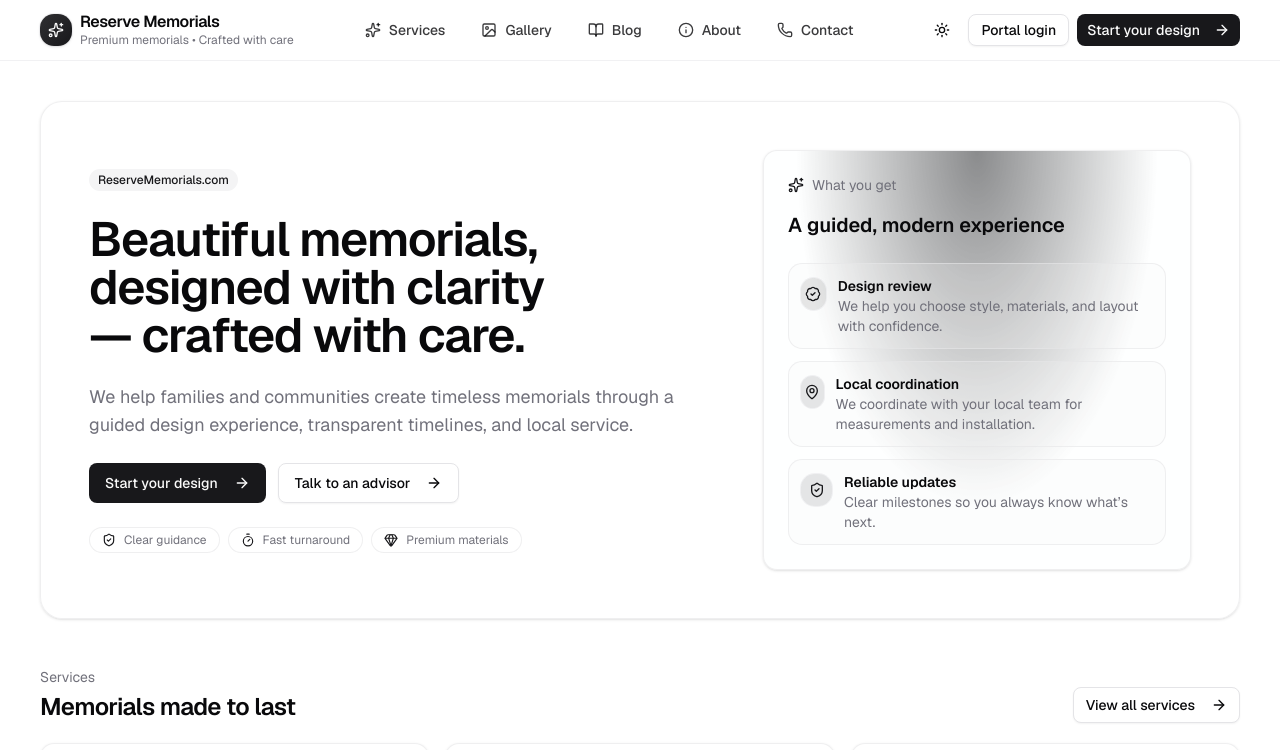
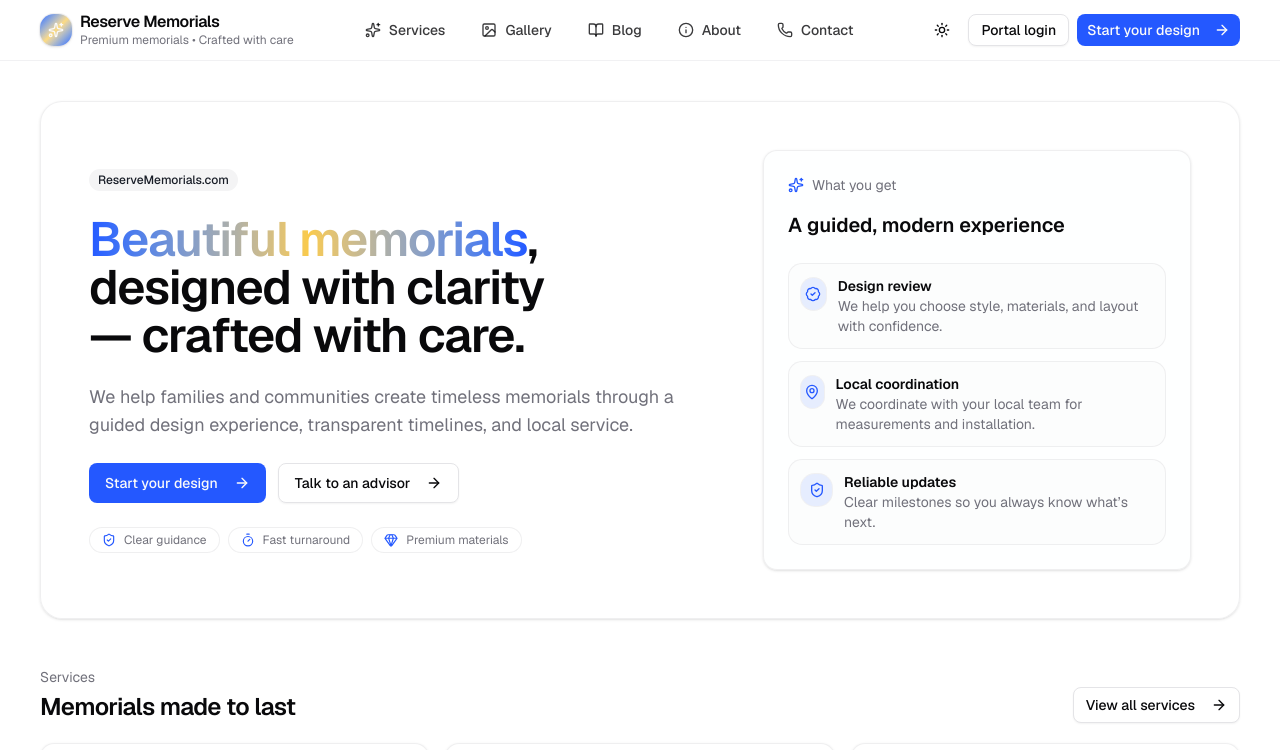
Before and after one commit to Reserve-Memorials/reservememorials2026, a Next.js app: page / in a window 1280 px wide. Shown: the top 750 px of the page. Built offline with nearby package versions, Linux system fonts and the light colour scheme.

Commit message:
Marketing: add brand color palette (blue + gold) + richer gradients

```diff
--- a/src/app/globals.css
+++ b/src/app/globals.css
@@ -54,31 +54,32 @@
   --card-foreground: oklch(0.141 0.005 285.823);
   --popover: oklch(1 0 0);
   --popover-foreground: oklch(0.141 0.005 285.823);
-  --primary: oklch(0.21 0.006 285.885);
+  /* Brand-inspired (lobodamonuments.com): royal blue + warm gold accents */
+  --primary: oklch(0.55 0.26 265);
   --primary-foreground: oklch(0.985 0 0);
   --secondary: oklch(0.967 0.001 286.375);
-  --secondary-foreground: oklch(0.21 0.006 285.885);
+  --secondary-foreground: oklch(0.23 0.02 265);
   --muted: oklch(0.967 0.001 286.375);
   --muted-foreground: oklch(0.552 0.016 285.938);
-  --accent: oklch(0.967 0.001 286.375);
-  --accent-foreground: oklch(0.21 0.006 285.885);
+  --accent: oklch(0.92 0.12 88);
+  --accent-foreground: oklch(0.23 0.03 80);
   --destructive: oklch(0.577 0.245 27.325);
   --border: oklch(0.92 0.004 286.32);
   --input: oklch(0.92 0.004 286.32);
-  --ring: oklch(0.705 0.015 286.067);
-  --chart-1: oklch(0.646 0.222 41.116);
+  --ring: oklch(0.62 0.16 265);
+  --chart-1: oklch(0.55 0.26 265);
   --chart-2: oklch(0.6 0.118 184.704);
   --chart-3: oklch(0.398 0.07 227.392);
-  --chart-4: oklch(0.828 0.189 84.429);
-  --chart-5: oklch(0.769 0.188 70.08);
+  --chart-4: oklch(0.86 0.15 88);
+  --chart-5: oklch(0.62 0.12 55);
   --sidebar: oklch(0.985 0 0);
   --sidebar-foreground: oklch(0.141 0.005 285.823);
-  --sidebar-primary: oklch(0.21 0.006 285.885);
+  --sidebar-primary: oklch(0.55 0.26 265);
   --sidebar-primary-foreground: oklch(0.985 0 0);
   --sidebar-accent: oklch(0.967 0.001 286.375);
-  --sidebar-accent-foreground: oklch(0.21 0.006 285.885);
+  --sidebar-accent-foreground: oklch(0.23 0.02 265);
   --sidebar-border: oklch(0.92 0.004 286.32);
-  --sidebar-ring: oklch(0.705 0.015 286.067);
+  --sidebar-ring: oklch(0.62 0.16 265);
 }
 
 .dark {
@@ -88,22 +89,22 @@
   --card-foreground: oklch(0.985 0 0);
   --popover: oklch(0.21 0.006 285.885);
   --popover-foreground: oklch(0.985 0 0);
-  --primary: oklch(0.92 0.004 286.32);
-  --primary-foreground: oklch(0.21 0.006 285.885);
+  --primary: oklch(0.75 0.18 265);
+  --primary-foreground: oklch(0.16 0.02 265);
   --secondary: oklch(0.274 0.006 286.033);
   --secondary-foreground: oklch(0.985 0 0);
   --muted: oklch(0.274 0.006 286.033);
   --muted-foreground: oklch(0.705 0.015 286.067);
-  --accent: oklch(0.274 0.006 286.033);
+  --accent: oklch(0.45 0.09 88);
   --accent-foreground: oklch(0.985 0 0);
   --destructive: oklch(0.704 0.191 22.216);
   --border: oklch(1 0 0 / 10%);
   --input: oklch(1 0 0 / 15%);
-  --ring: oklch(0.552 0.016 285.938);
-  --chart-1: oklch(0.488 0.243 264.376);
+  --ring: oklch(0.75 0.18 265);
+  --chart-1: oklch(0.75 0.18 265);
   --chart-2: oklch(0.696 0.17 162.48);
   --chart-3: oklch(0.769 0.188 70.08);
-  --chart-4: oklch(0.627 0.265 303.9);
+  --chart-4: oklch(0.72 0.14 88);
   --chart-5: oklch(0.645 0.246 16.439);
   --sidebar: oklch(0.21 0.006 285.885);
   --sidebar-foreground: oklch(0.985 0 0);
@@ -112,7 +113,7 @@
   --sidebar-accent: oklch(0.274 0.006 286.033);
   --sidebar-accent-foreground: oklch(0.985 0 0);
   --sidebar-border: oklch(1 0 0 / 10%);
-  --sidebar-ring: oklch(0.552 0.016 285.938);
+  --sidebar-ring: oklch(0.75 0.18 265);
 }
 
 @layer base {
--- a/src/app/page.tsx
+++ b/src/app/page.tsx
@@ -22,7 +22,9 @@
       {/* Hero */}
       <section className="relative overflow-hidden rounded-3xl border border-border/60 bg-card/60 p-8 shadow-sm backdrop-blur sm:p-12">
         <div className="absolute inset-0 -z-10 bg-[radial-gradient(ellipse_at_top_right,var(--color-primary),transparent_60%)]/[16]" />
-        <div className="absolute -right-24 -top-24 -z-10 h-72 w-72 rounded-full bg-[radial-gradient(circle_at_center,var(--color-primary),transparent_55%)]/[18] blur-2xl" />
+        <div className="absolute inset-0 -z-10 bg-[radial-gradient(ellipse_at_bottom_left,var(--color-chart-4),transparent_55%)]/[14]" />
+        <div className="absolute -right-24 -top-24 -z-10 h-72 w-72 rounded-full bg-[radial-gradient(circle_at_center,var(--color-primary),transparent_55%)]/[22] blur-2xl" />
+        <div className="absolute -left-24 -bottom-24 -z-10 h-72 w-72 rounded-full bg-[radial-gradient(circle_at_center,var(--color-chart-4),transparent_55%)]/[18] blur-2xl" />
 
         <div className="grid gap-8 lg:grid-cols-[1.2fr_0.8fr] lg:items-center">
           <div className="space-y-6 animate-in fade-in slide-in-from-bottom-2 duration-500">
@@ -30,7 +32,10 @@
               ReserveMemorials.com
             </Badge>
             <h1 className="max-w-3xl text-balance text-4xl font-semibold tracking-tight sm:text-5xl">
-              Beautiful memorials, designed with clarity — crafted with care.
+              <span className="bg-linear-to-r from-primary via-chart-4 to-primary bg-clip-text text-transparent">
+                Beautiful memorials
+              </span>
+              , designed with clarity — crafted with care.
             </h1>
             <p className="max-w-2xl text-pretty text-base text-muted-foreground sm:text-lg">
               We help families and communities create timeless memorials through a guided design
@@ -60,7 +65,8 @@
           </div>
 
           <Card className="relative overflow-hidden border-border/60 bg-background/50">
-            <div className="pointer-events-none absolute inset-0 -z-10 bg-[radial-gradient(ellipse_at_top,theme(colors.primary/12),transparent_60%)]" />
+            <div className="pointer-events-none absolute inset-0 -z-10 bg-[radial-gradient(ellipse_at_top,var(--color-primary),transparent_60%)]/[12]" />
+            <div className="pointer-events-none absolute inset-0 -z-10 bg-[radial-gradient(ellipse_at_bottom_left,var(--color-chart-4),transparent_60%)]/[10]" />
             <CardHeader className="space-y-2">
               <div className="inline-flex items-center gap-2 text-sm text-muted-foreground">
                 <Sparkles className="h-4 w-4 text-primary" />
@@ -129,7 +135,8 @@
       {/* Gallery + Blog teaser */}
       <section className="grid gap-4 md:grid-cols-2">
         <Card className="group relative overflow-hidden border-border/60 bg-card/60 backdrop-blur transition hover:-translate-y-0.5 hover:shadow-md">
-          <div className="pointer-events-none absolute inset-0 -z-10 opacity-0 transition group-hover:opacity-100 bg-[radial-gradient(ellipse_at_top,theme(colors.primary/12),transparent_60%)]" />
+          <div className="pointer-events-none absolute inset-0 -z-10 opacity-0 transition group-hover:opacity-100 bg-[radial-gradient(ellipse_at_top,var(--color-primary),transparent_60%)]/[12]" />
+          <div className="pointer-events-none absolute inset-0 -z-10 opacity-0 transition group-hover:opacity-100 bg-[radial-gradient(ellipse_at_bottom_left,var(--color-chart-4),transparent_60%)]/[10]" />
           <CardHeader className="space-y-2">
             <div className="flex items-center gap-2 text-sm text-muted-foreground">
               <GalleryHorizontal className="h-4 w-4 text-primary" />
@@ -151,7 +158,8 @@
         </Card>
 
         <Card className="group relative overflow-hidden border-border/60 bg-card/60 backdrop-blur transition hover:-translate-y-0.5 hover:shadow-md">
-          <div className="pointer-events-none absolute inset-0 -z-10 opacity-0 transition group-hover:opacity-100 bg-[radial-gradient(ellipse_at_top,theme(colors.primary/12),transparent_60%)]" />
+          <div className="pointer-events-none absolute inset-0 -z-10 opacity-0 transition group-hover:opacity-100 bg-[radial-gradient(ellipse_at_top,var(--color-primary),transparent_60%)]/[12]" />
+          <div className="pointer-events-none absolute inset-0 -z-10 opacity-0 transition group-hover:opacity-100 bg-[radial-gradient(ellipse_at_bottom_left,var(--color-chart-4),transparent_60%)]/[10]" />
           <CardHeader className="space-y-2">
             <div className="flex items-center gap-2 text-sm text-muted-foreground">
               <BookOpen className="h-4 w-4 text-primary" />
--- a/src/components/marketing/MarketingNav.tsx
+++ b/src/components/marketing/MarketingNav.tsx
@@ -20,7 +20,7 @@
     <header className="sticky top-0 z-50 border-b border-border/50 bg-background/70 backdrop-blur supports-backdrop-filter:bg-background/60">
       <div className="flex w-full items-center justify-between px-4 py-3 sm:px-6 lg:px-10">
         <Link href="/" className="group flex items-center gap-2">
-          <span className="inline-flex h-8 w-8 items-center justify-center rounded-xl bg-linear-to-br from-primary/90 to-primary text-primary-foreground shadow-sm ring-1 ring-border/50 transition-transform group-hover:-translate-y-0.5">
+          <span className="inline-flex h-8 w-8 items-center justify-center rounded-xl bg-linear-to-br from-primary/95 via-chart-4/70 to-primary/95 text-primary-foreground shadow-sm ring-1 ring-border/50 transition-transform group-hover:-translate-y-0.5">
             <Sparkles className="h-4 w-4" />
           </span>
           <div className="leading-tight">
```
